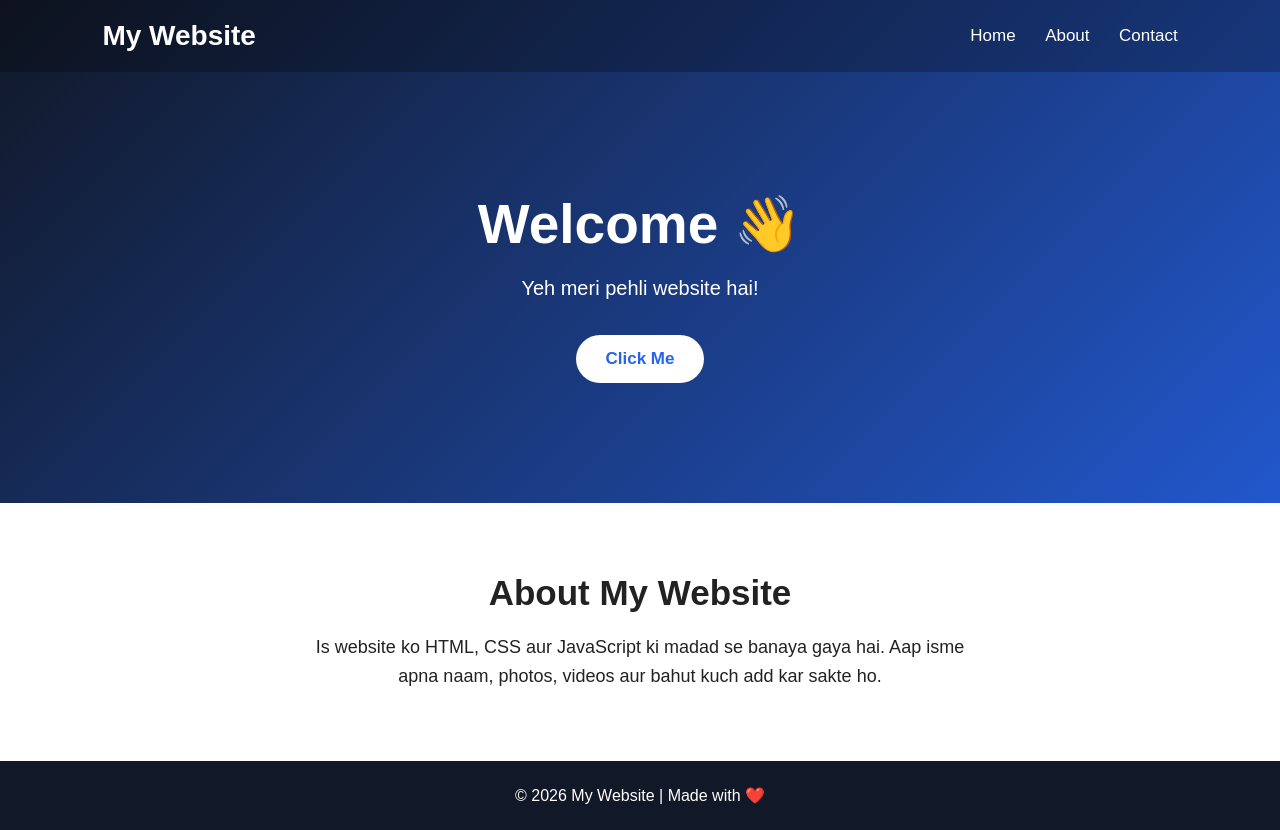
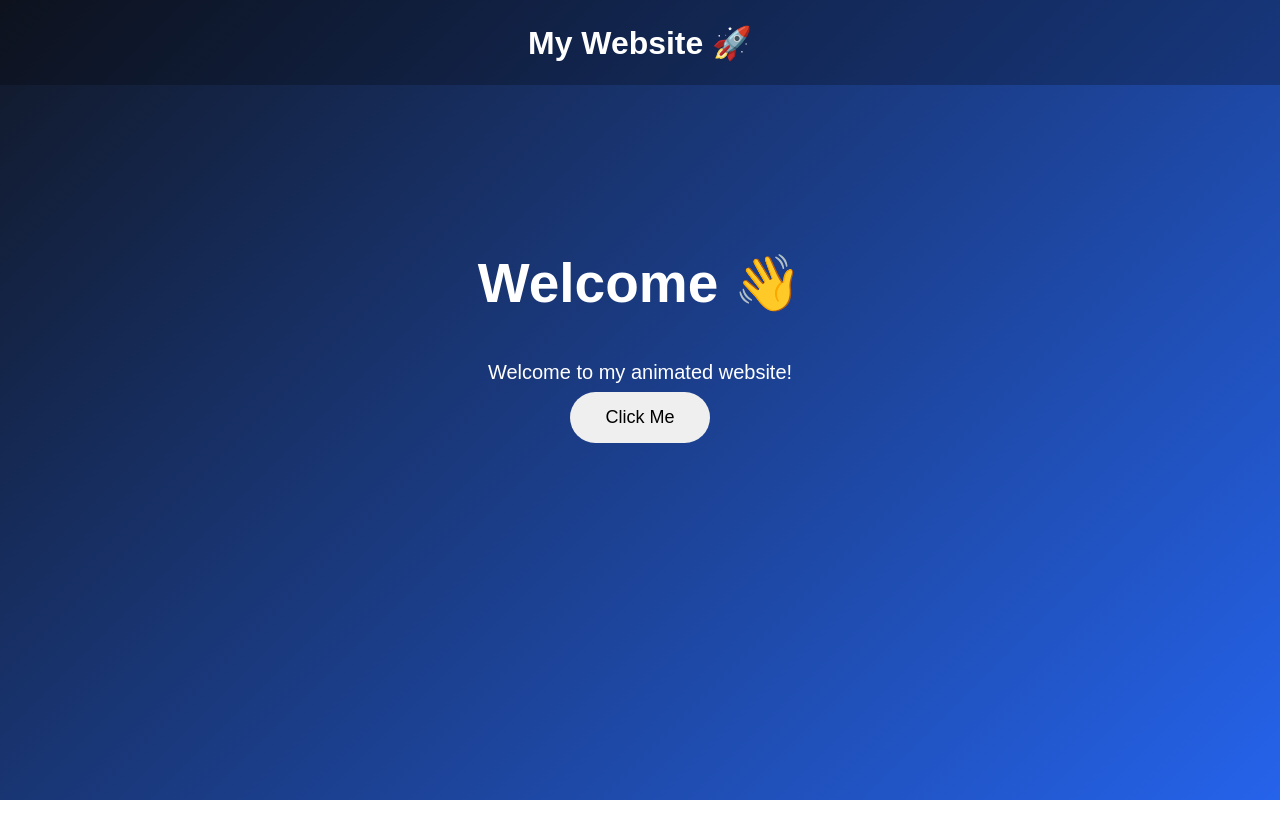
Before and after one commit to sagarreena141-jpg/my-website-, a plain HTML site: page index.html in a window 1280 px wide. After the commit the page ends 800 px from the top, so only its background shows below. Drawn offline with Linux system fonts and the light colour scheme.

Commit message:
Refactor index.html with new styles and animations
Updated the HTML structure and styles for improved aesthetics and added animations.

```diff
--- a/index.html
+++ b/index.html
@@ -1,101 +1,99 @@
 <!DOCTYPE html>
-<html lang="en">
+<html>
 <head>
-    <meta charset="UTF-8">
-    <meta name="viewport" content="width=device-width, initial-scale=1.0">
     <title>My Website</title>
 
     <style>
         * {
-            margin: 0;
-            padding: 0;
             box-sizing: border-box;
-            font-family: Arial, sans-serif;
         }
 
         body {
+            margin: 0;
+            font-family: Arial, sans-serif;
             background: linear-gradient(135deg, #111827, #2563eb);
             color: white;
+            text-align: center;
             min-height: 100vh;
+            overflow-x: hidden;
         }
 
         header {
-            display: flex;
-            justify-content: space-between;
-            align-items: center;
-            padding: 20px 8%;
+            padding: 25px;
             background: rgba(0, 0, 0, 0.25);
         }
 
         .logo {
-            font-size: 28px;
+            font-size: 30px;
             font-weight: bold;
-        }
-
-        nav a {
-            color: white;
-            text-decoration: none;
-            margin-left: 25px;
-            font-size: 17px;
-        }
-
-        nav a:hover {
-            color: #93c5fd;
+            animation: glow 2s infinite alternate;
         }
 
         .hero {
-            text-align: center;
             padding: 120px 20px;
         }
 
-        .hero h1 {
+        h1 {
             font-size: 55px;
-            margin-bottom: 20px;
+            animation: zoomIn 1.5s ease;
         }
 
-        .hero p {
+        p {
             font-size: 20px;
-            margin-bottom: 35px;
+            animation: slideUp 2s ease;
         }
 
         button {
-            padding: 14px 30px;
+            padding: 15px 35px;
             border: none;
             border-radius: 30px;
-            background: white;
-            color: #2563eb;
-            font-size: 17px;
-            font-weight: bold;
+            font-size: 18px;
             cursor: pointer;
+            animation: bounce 2s infinite;
         }
 
         button:hover {
-            transform: scale(1.05);
+            transform: scale(1.15);
         }
 
-        .about {
-            background: white;
-            color: #222;
-            text-align: center;
-            padding: 70px 20px;
+        @keyframes zoomIn {
+            from {
+                opacity: 0;
+                transform: scale(0.3);
+            }
+            to {
+                opacity: 1;
+                transform: scale(1);
+            }
         }
 
-        .about h2 {
-            font-size: 35px;
-            margin-bottom: 20px;
+        @keyframes slideUp {
+            from {
+                opacity: 0;
+                transform: translateY(50px);
+            }
+            to {
+                opacity: 1;
+                transform: translateY(0);
+            }
         }
 
-        .about p {
-            max-width: 650px;
-            margin: auto;
-            font-size: 18px;
-            line-height: 1.6;
+        @keyframes bounce {
+            0%, 100% {
+                transform: translateY(0);
+            }
+            50% {
+                transform: translateY(-12px);
+            }
         }
 
-        footer {
-            text-align: center;
-            padding: 25px;
-            background: #111827;
+        @keyframes glow {
+            from {
+                transform: scale(1);
+            }
+            to {
+                transform: scale(1.08);
+            }
         }
     </style>
 </head>
@@ -103,39 +101,19 @@
 <body>
 
     <header>
-        <div class="logo">My Website</div>
-
-        <nav>
-            <a href="#">Home</a>
-            <a href="#about">About</a>
-            <a href="#contact">Contact</a>
-        </nav>
+        <div class="logo">My Website 🚀</div>
     </header>
 
     <section class="hero">
         <h1>Welcome 👋</h1>
-        <p>Yeh meri pehli website hai!</p>
 
-        <button onclick="showMessage()">
-            Click Me
-        </button>
+        <p>Welcome to my animated website!</p>
+
+        <button onclick="welcome()">Click Me</button>
     </section>
 
-    <section class="about" id="about">
-        <h2>About My Website</h2>
-
-        <p>
-            Is website ko HTML, CSS aur JavaScript ki madad se banaya gaya hai.
-            Aap isme apna naam, photos, videos aur bahut kuch add kar sakte ho.
-        </p>
-    </section>
-
-    <footer id="contact">
-        © 2026 My Website | Made with ❤️
-    </footer>
-
     <script>
-        function showMessage() {
+        function welcome() {
             alert("Welcome to my website! 🎉");
         }
     </script>
```
